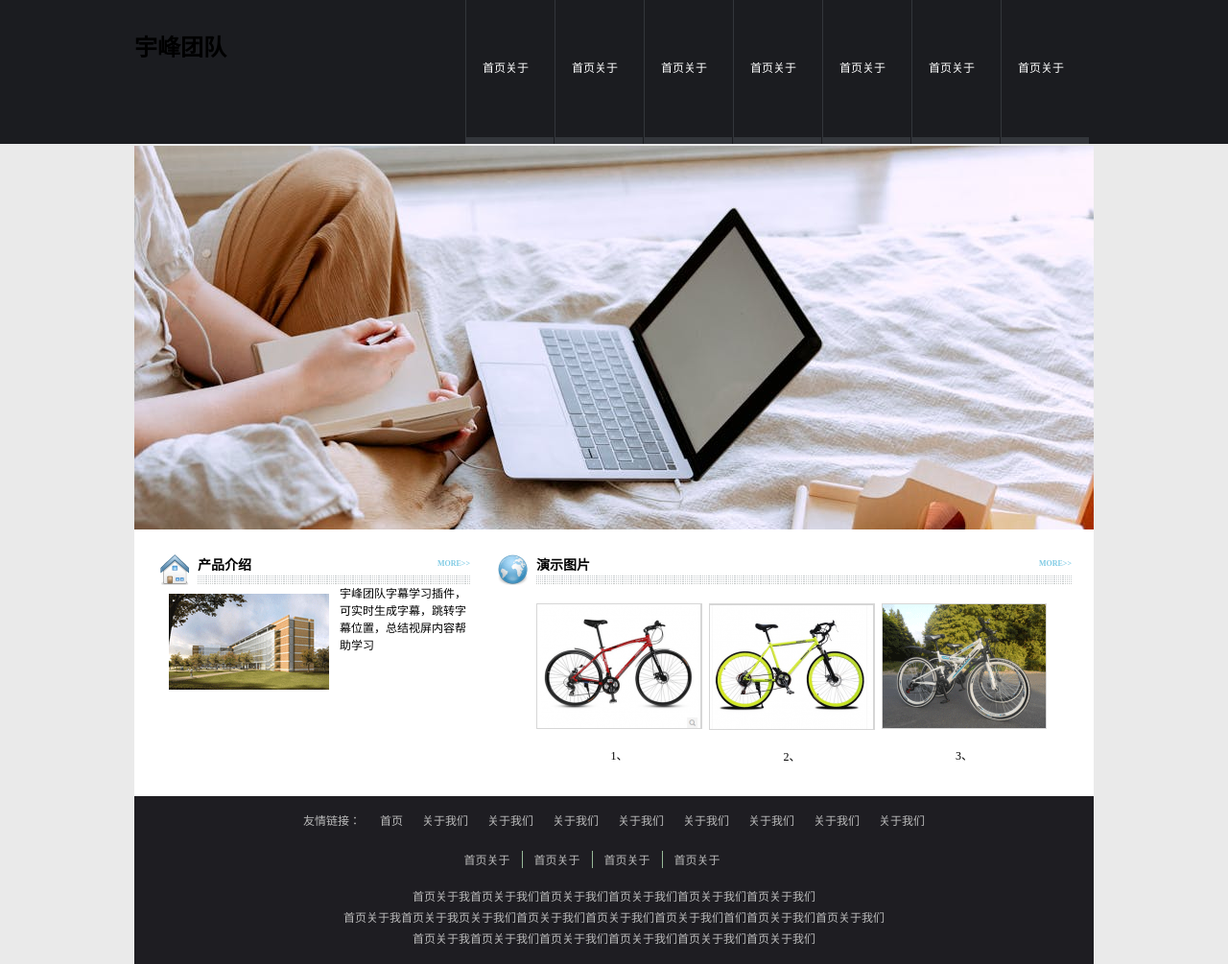
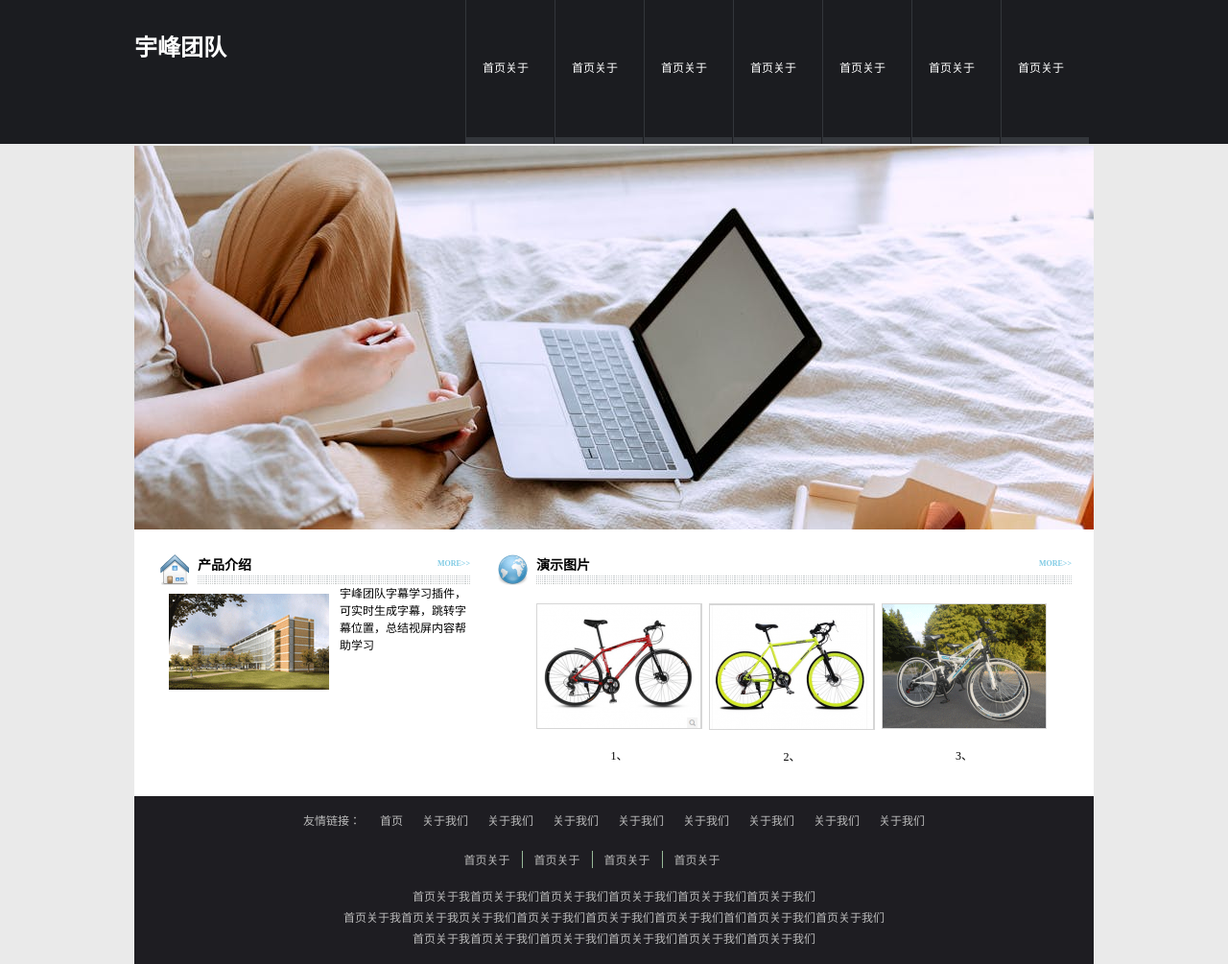
Before and after one commit to Li-yu-qi/yufeng, a plain HTML site: page Learner.html in a window 1280 px wide. Shown: the whole page at 96% size. Drawn offline with Linux system fonts and the light colour scheme.

Commit message:
Update style.css

```diff
--- a/css/style.css
+++ b/css/style.css
@@ -10,7 +10,7 @@ body{font:12px "微软雅黑"; background:#eaeaea;}
 .topcenter{width:1000px; margin:0 auto;}
 
 .topleft{float:left; width:240px;}
-.topleft h1{margin-top:30px;}
+.topleft h1{margin-top:30px;color: white}
 .topleft ul{float:left; margin:30px 0 0 -12px;}
 .topleft li{float:left; border-right:1px solid #3a503c; padding:0 12px;}
 .topleft .noright{border:0;}
```
